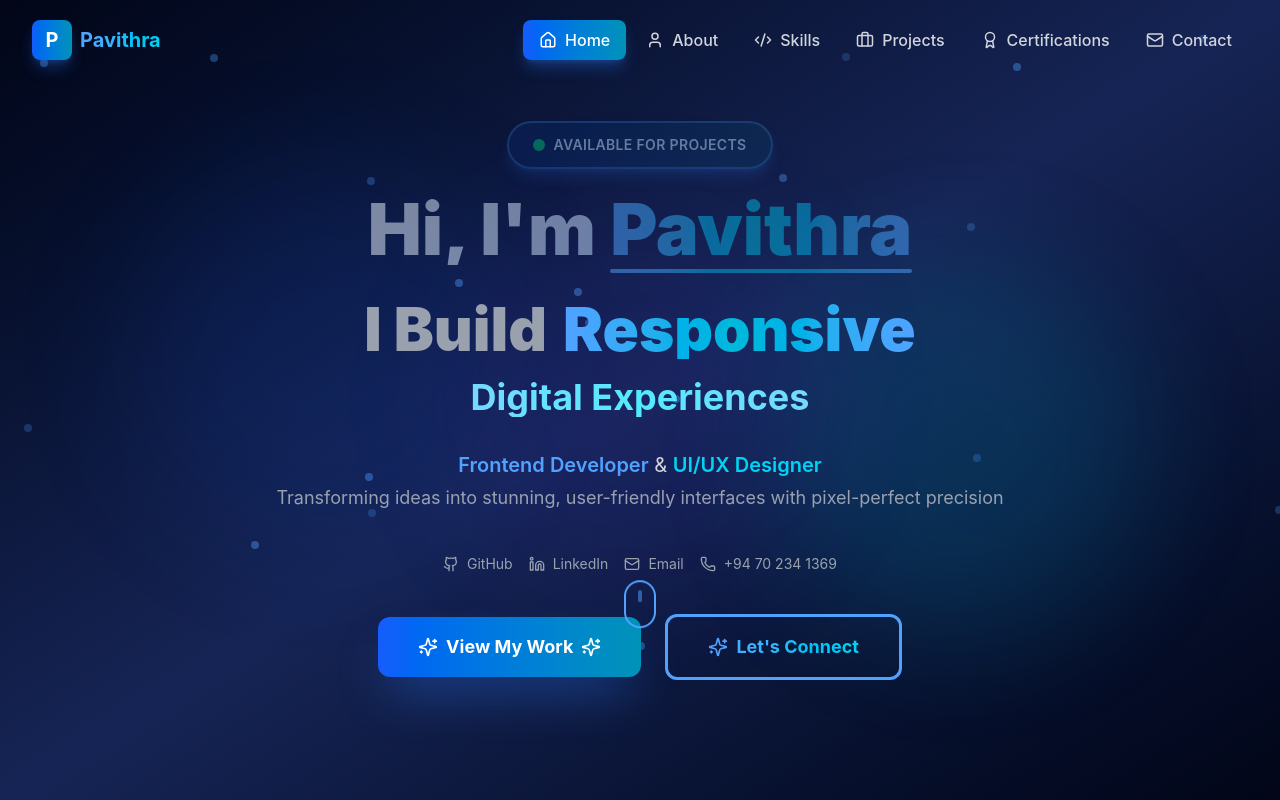
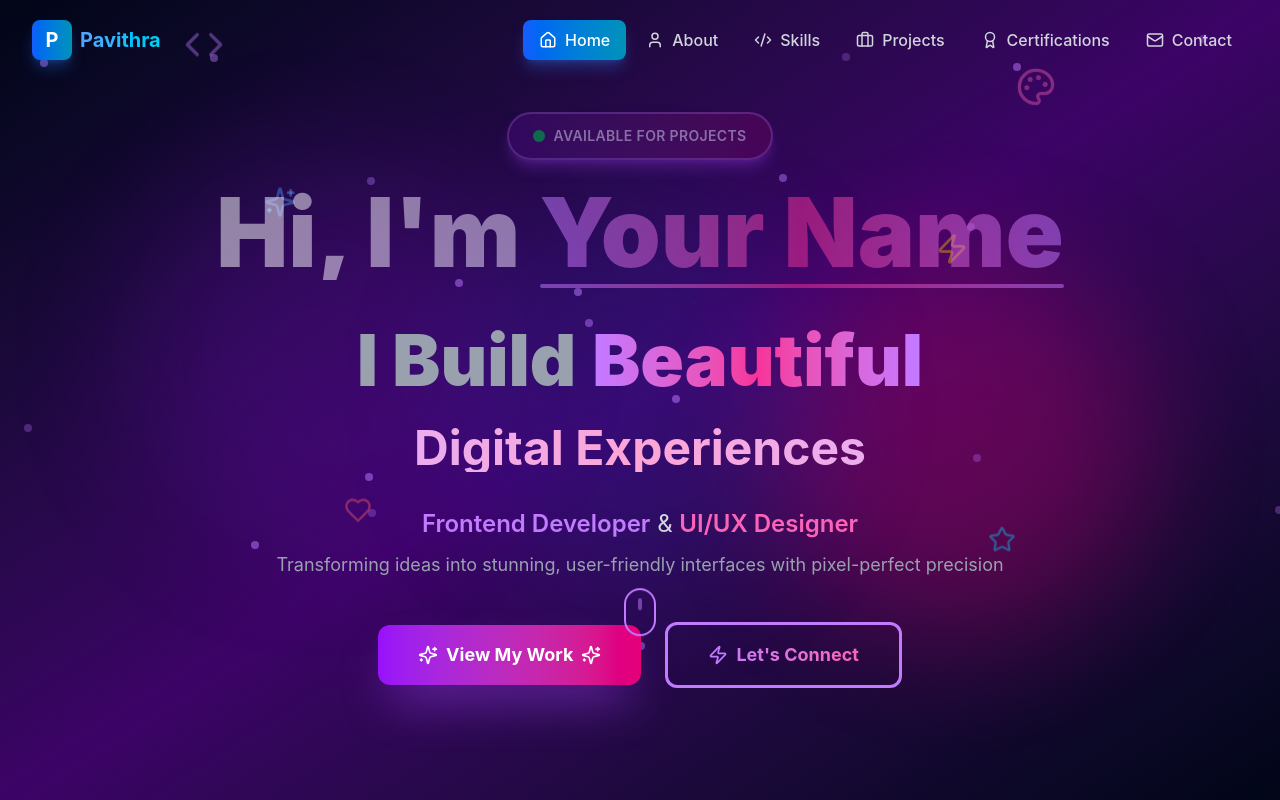
Before and after one commit to paviweediyabandaraweerakoon/Portfolio, a React (Vite) app: page / in a window 1280 px wide. Shown: the top 800 px of the page. Built offline with nearby package versions, Linux system fonts and the light colour scheme.

Commit message:
Update Hero.tsx

```diff
--- a/src/app/components/Hero.tsx
+++ b/src/app/components/Hero.tsx
@@ -1,15 +1,11 @@
 import React, { useState, useEffect } from 'react';
-import { Sparkles, Github, Linkedin, Mail, MapPin, Phone } from 'lucide-react';
+import { Sparkles, Code, Palette, Zap, Heart, Star } from 'lucide-react';
 
-interface HeroProps {
-  setActiveSection: (section: string) => void;
-}
-
-const Hero: React.FC<HeroProps> = ({ setActiveSection }) => {
+const Hero = ({ setActiveSection }) => {
   const [mousePosition, setMousePosition] = useState({ x: 0, y: 0 });
   const [currentWord, setCurrentWord] = useState(0);
 
-  const words = ['Creative', 'Innovative', 'Modern', 'Responsive'];
+  const words = ['Creative', 'Innovative', 'Modern', 'Beautiful'];
 
   useEffect(() => {
     const interval = setInterval(() => {
@@ -19,14 +15,14 @@ const Hero: React.FC<HeroProps> = ({ setActiveSection }) => {
   }, []);
 
   useEffect(() => {
-    const handleMouseMove = (e: MouseEvent) => {
+    const handleMouseMove = (e) => {
       setMousePosition({ x: e.clientX, y: e.clientY });
     };
     window.addEventListener('mousemove', handleMouseMove);
     return () => window.removeEventListener('mousemove', handleMouseMove);
   }, []);
 
-  const scrollToSection = (sectionId: string) => {
+  const scrollToSection = (sectionId) => {
     const element = document.getElementById(sectionId);
     if (element) {
       element.scrollIntoView({ behavior: 'smooth' });
@@ -35,10 +31,10 @@ const Hero: React.FC<HeroProps> = ({ setActiveSection }) => {
   };
 
   return (
-    <section id="home" className="min-h-screen flex items-center justify-center relative overflow-hidden bg-gradient-to-br from-slate-950 via-blue-950 to-slate-950">
+    <section id="home" className="min-h-screen flex items-center justify-center relative overflow-hidden bg-gradient-to-br from-slate-950 via-purple-950 to-slate-950">
       {/* Animated gradient orbs */}
       <div
-        className="absolute w-96 h-96 bg-blue-600/20 rounded-full blur-3xl animate-pulse"
+        className="absolute w-96 h-96 bg-purple-600/30 rounded-full blur-3xl animate-pulse"
         style={{
           top: '20%',
           left: '10%',
@@ -46,7 +42,7 @@ const Hero: React.FC<HeroProps> = ({ setActiveSection }) => {
         }}
       ></div>
       <div
-        className="absolute w-96 h-96 bg-cyan-600/20 rounded-full blur-3xl animate-pulse"
+        className="absolute w-96 h-96 bg-pink-600/30 rounded-full blur-3xl animate-pulse"
         style={{
           bottom: '20%',
           right: '10%',
@@ -55,7 +51,7 @@ const Hero: React.FC<HeroProps> = ({ setActiveSection }) => {
         }}
       ></div>
       <div
-        className="absolute w-96 h-96 bg-indigo-600/15 rounded-full blur-3xl animate-pulse"
+        className="absolute w-96 h-96 bg-blue-600/20 rounded-full blur-3xl animate-pulse"
         style={{
           top: '50%',
           left: '50%',
@@ -68,7 +64,7 @@ const Hero: React.FC<HeroProps> = ({ setActiveSection }) => {
       {[...Array(20)].map((_, i) => (
         <div
           key={i}
-          className="absolute w-2 h-2 bg-blue-400/40 rounded-full animate-pulse"
+          className="absolute w-2 h-2 bg-purple-400/50 rounded-full animate-pulse"
           style={{
             top: `${Math.random() * 100}%`,
             left: `${Math.random() * 100}%`,
@@ -79,39 +75,57 @@ const Hero: React.FC<HeroProps> = ({ setActiveSection }) => {
       ))}
 
       <div className="max-w-7xl mx-auto px-4 sm:px-6 lg:px-8 text-center relative z-10">
-        {/* Removed floating icons for professional look */}
+        {/* Floating icons */}
+        <div className="absolute -top-20 left-0 animate-bounce" style={{ animationDuration: '3s' }}>
+          <Code className="text-purple-400/40" size={40} />
+        </div>
+        <div className="absolute -top-10 right-10 animate-bounce" style={{ animationDuration: '4s', animationDelay: '0.5s' }}>
+          <Palette className="text-pink-400/40" size={40} />
+        </div>
+        <div className="absolute top-20 left-20 animate-bounce" style={{ animationDuration: '3.5s', animationDelay: '1s' }}>
+          <Sparkles className="text-blue-400/40" size={32} />
+        </div>
+        <div className="absolute top-32 right-32 animate-bounce" style={{ animationDuration: '4.5s', animationDelay: '1.5s' }}>
+          <Zap className="text-yellow-400/40" size={32} />
+        </div>
+        <div className="absolute bottom-40 left-40 animate-bounce" style={{ animationDuration: '3.8s', animationDelay: '0.8s' }}>
+          <Heart className="text-red-400/40" size={28} />
+        </div>
+        <div className="absolute bottom-32 right-20 animate-bounce" style={{ animationDuration: '4.2s', animationDelay: '2s' }}>
+          <Star className="text-cyan-400/40" size={28} />
+        </div>
 
         {/* Glowing badge */}
-        <div className="inline-block mb-6 px-6 py-3 bg-gradient-to-r from-blue-600/20 to-cyan-600/20 rounded-full border-2 border-blue-400/40 backdrop-blur-sm shadow-lg shadow-blue-500/30 animate-pulse">
+        <div className="inline-block mb-6 px-6 py-3 bg-gradient-to-r from-purple-600/30 to-pink-600/30 rounded-full border-2 border-purple-400/50 backdrop-blur-sm shadow-lg shadow-purple-500/50 animate-pulse">
           <div className="flex items-center gap-2">
             <span className="relative flex h-3 w-3">
-              <span className="animate-ping absolute inline-flex h-full w-full rounded-full bg-emerald-400 opacity-75"></span>
-              <span className="relative inline-flex rounded-full h-3 w-3 bg-emerald-500"></span>
+              <span className="animate-ping absolute inline-flex h-full w-full rounded-full bg-green-400 opacity-75"></span>
+              <span className="relative inline-flex rounded-full h-3 w-3 bg-green-500"></span>
             </span>
-            <span className="text-blue-200 text-sm font-semibold tracking-wide">AVAILABLE FOR PROJECTS</span>
+            <span className="text-purple-200 text-sm font-semibold tracking-wide">AVAILABLE FOR PROJECTS</span>
           </div>
         </div>
 
         {/* Main heading with gradient and animation */}
         <div className="mb-8">
-          <h1 className="text-4xl sm:text-5xl md:text-6xl lg:text-7xl font-black mb-4">
-            <span className="block bg-gradient-to-r from-white via-blue-200 to-white bg-clip-text text-transparent animate-pulse">
+          <h1 className="text-3xl sm:text-4xl md:text-6xl lg:text-8xl font-black mb-4">
+            <span className="block bg-gradient-to-r from-white via-purple-200 to-white bg-clip-text text-transparent animate-pulse">
               Hi, I'm{' '}
               <span className="relative inline-block">
-                <span className="bg-gradient-to-r from-blue-400 via-cyan-500 to-blue-400 bg-clip-text text-transparent">
-                  Pavithra
+                <span className="bg-gradient-to-r from-purple-400 via-pink-500 to-purple-400 bg-clip-text text-transparent">
+                  Your Name
                 </span>
-                <span className="absolute -bottom-2 left-0 w-full h-1 bg-gradient-to-r from-blue-400 via-cyan-500 to-blue-400 rounded-full"></span>
+                <span className="absolute -bottom-2 left-0 w-full h-1 bg-gradient-to-r from-purple-400 via-pink-500 to-purple-400 rounded-full"></span>
               </span>
             </span>
           </h1>
 
           {/* Animated rotating words */}
-          <div className="text-3xl sm:text-4xl md:text-5xl lg:text-6xl font-black h-16 sm:h-20 md:h-24 flex items-center justify-center">
+          <div className="text-4xl sm:text-5xl md:text-7xl font-black h-20 sm:h-24 md:h-32 flex items-center justify-center">
             <span className="text-gray-400 mr-4">I Build</span>
             <span
               key={currentWord}
-              className="bg-gradient-to-r from-blue-400 via-cyan-500 to-blue-400 bg-clip-text text-transparent animate-pulse inline-block"
+              className="bg-gradient-to-r from-purple-400 via-pink-500 to-purple-400 bg-clip-text text-transparent animate-pulse inline-block"
               style={{
                 animation: 'fadeInUp 0.5s ease-in-out'
               }}
@@ -120,77 +134,57 @@ const Hero: React.FC<HeroProps> = ({ setActiveSection }) => {
             </span>
           </div>
 
-          <h2 className="text-xl sm:text-2xl md:text-3xl lg:text-4xl font-bold bg-gradient-to-r from-blue-300 via-cyan-300 to-blue-300 bg-clip-text text-transparent">
+          <h2 className="text-2xl sm:text-3xl md:text-5xl font-bold bg-gradient-to-r from-purple-300 via-pink-300 to-purple-300 bg-clip-text text-transparent">
             Digital Experiences
           </h2>
         </div>
 
-        {/* Description */}
-        <p className="text-base sm:text-lg md:text-xl text-gray-300 mb-10 max-w-4xl mx-auto leading-relaxed">
-          <span className="text-blue-400 font-semibold">Frontend Developer</span>
+        {/* Description with typing effect feel */}
+        <p className="text-lg sm:text-xl md:text-2xl text-gray-300 mb-10 max-w-4xl mx-auto leading-relaxed">
+          <span className="text-purple-400 font-semibold">Frontend Developer</span>
           {' '}&{' '}
-          <span className="text-cyan-400 font-semibold">UI/UX Designer</span>
+          <span className="text-pink-400 font-semibold">UI/UX Designer</span>
           <br />
           <span className="text-gray-400 text-lg">
             Transforming ideas into stunning, user-friendly interfaces with pixel-perfect precision
           </span>
         </p>
 
-        {/* Quick Contact Info */}
-        <div className="flex flex-wrap justify-center gap-4 mb-10 text-sm text-gray-400">
-          <a href="https://github.com/paviweediyabandaraweerakoon" target="_blank" rel="noopener noreferrer" className="flex items-center gap-2 hover:text-blue-400 transition-colors">
-            <Github size={16} />
-            <span>GitHub</span>
-          </a>
-          <a href="https://linkedin.com/in/pavithraweerakoon" target="_blank" rel="noopener noreferrer" className="flex items-center gap-2 hover:text-blue-400 transition-colors">
-            <Linkedin size={16} />
-            <span>LinkedIn</span>
-          </a>
-          <a href="mailto:maduweediyabandaraweerakoon@gmail.com" className="flex items-center gap-2 hover:text-blue-400 transition-colors">
-            <Mail size={16} />
-            <span>Email</span>
-          </a>
-          <span className="flex items-center gap-2">
-            <Phone size={16} />
-            <span>+94 70 234 1369</span>
-          </span>
-        </div>
-
-        {/* CTA Buttons */}
+        {/* CTA Buttons with cool effects */}
         <div className="flex flex-col sm:flex-row gap-6 justify-center items-center">
           <button
             onClick={() => scrollToSection('projects')}
-            className="group relative px-10 py-4 bg-gradient-to-r from-blue-600 to-cyan-600 rounded-xl font-bold text-lg overflow-hidden transform hover:scale-110 transition-all duration-300 shadow-2xl shadow-blue-500/40 hover:shadow-blue-500/60"
+            className="group relative px-10 py-4 bg-gradient-to-r from-purple-600 to-pink-600 rounded-xl font-bold text-lg overflow-hidden transform hover:scale-110 transition-all duration-300 shadow-2xl shadow-purple-500/50 hover:shadow-purple-500/80"
           >
             <span className="relative z-10 flex items-center gap-2">
               <Sparkles size={20} />
               View My Work
               <Sparkles size={20} />
             </span>
-            <div className="absolute inset-0 bg-gradient-to-r from-cyan-600 to-blue-600 opacity-0 group-hover:opacity-100 transition-opacity duration-300"></div>
+            <div className="absolute inset-0 bg-gradient-to-r from-pink-600 to-purple-600 opacity-0 group-hover:opacity-100 transition-opacity duration-300"></div>
           </button>
 
           <button
             onClick={() => scrollToSection('contact')}
-            className="group relative px-10 py-4 border-3 border-blue-400 rounded-xl font-bold text-lg overflow-hidden transform hover:scale-110 transition-all duration-300 hover:border-cyan-400"
+            className="group relative px-10 py-4 border-3 border-purple-400 rounded-xl font-bold text-lg overflow-hidden transform hover:scale-110 transition-all duration-300 hover:border-pink-400"
           >
-            <span className="relative z-10 bg-gradient-to-r from-blue-400 to-cyan-400 bg-clip-text text-transparent group-hover:from-cyan-400 group-hover:to-blue-400 flex items-center gap-2">
-              <Sparkles size={20} className="text-blue-400 group-hover:text-cyan-400" />
+            <span className="relative z-10 bg-gradient-to-r from-purple-400 to-pink-400 bg-clip-text text-transparent group-hover:from-pink-400 group-hover:to-purple-400 flex items-center gap-2">
+              <Zap size={20} className="text-purple-400 group-hover:text-pink-400" />
               Let's Connect
             </span>
-            <div className="absolute inset-0 bg-gradient-to-r from-blue-600/10 to-cyan-600/10 opacity-0 group-hover:opacity-100 transition-opacity duration-300"></div>
+            <div className="absolute inset-0 bg-gradient-to-r from-purple-600/10 to-pink-600/10 opacity-0 group-hover:opacity-100 transition-opacity duration-300"></div>
           </button>
         </div>
 
         {/* Scroll indicator */}
         <div className="absolute bottom-10 left-1/2 transform -translate-x-1/2 animate-bounce">
-          <div className="w-8 h-12 border-2 border-blue-400 rounded-full flex justify-center pt-2">
-            <div className="w-1 h-3 bg-blue-400 rounded-full animate-pulse"></div>
+          <div className="w-8 h-12 border-2 border-purple-400 rounded-full flex justify-center pt-2">
+            <div className="w-1 h-3 bg-purple-400 rounded-full animate-pulse"></div>
           </div>
         </div>
       </div>
 
-      <style>{`
+      <style jsx>{`
         @keyframes fadeInUp {
           from {
             opacity: 0;
```
